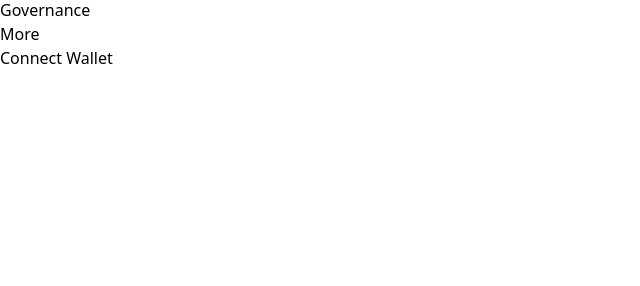
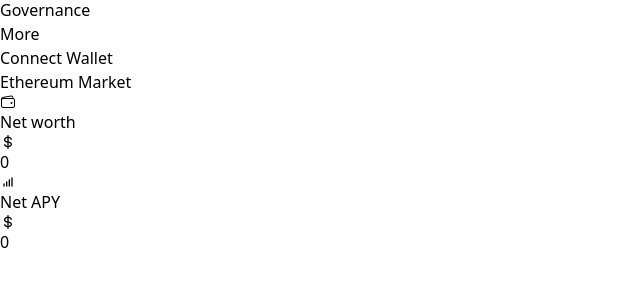
Before and after one commit to somyaranjan007/Dinance, a Next.js app in the folder client/: page / in a window 1280 px wide. Shown: the part 398-684 px from the top of the page, without its empty margins (0-640 px from the left). Built offline with nearby package versions, Linux system fonts and the light colour scheme.

Commit message:
content page create

```diff
--- a/client/src/components/Content/index.jsx
+++ b/client/src/components/Content/index.jsx
@@ -1,26 +1,40 @@
 import React from "react";
 import { IoWalletOutline } from "react-icons/io5";
 import { BiDollar } from "react-icons/bi";
+import { TbAntennaBars5 } from "react-icons/tb"
 import Logo from "@/assets/Logo.png";
 
 const Content = () => {
     return (
-        <div className="bg-[#10111c] text-white h-[300px] px-28 py-10">
-            {/* <h1 className="text-[30px] font-semibold">Ethereum Market</h1>
-            <div>
-                <div className="flex">
+        <div className="bg-[#10111c] text-white h-[250px] px-28 flex justify-center items-start flex-col">
+            <h1 className="text-[45px] font-semibold">Ethereum Market</h1>
+            <div className="py-3 flex items-center justify-start">
+                <div className="flex items-center">
                     <div className="border w-fit p-2 border-gray-500 rounded-lg flex items-center justify-center">
                         <IoWalletOutline className="text-[25px] text-gray-400"/>
                     </div>
-                    <div className="flex flex-col items-start">
+                    <div className="flex flex-col items-start pl-2">
                         <span className="text-[15px] text-gray-400 pl-1">Net worth</span>
                         <div className="flex items-center justify-start">
-                            <BiDollar />
-                            <h2>0</h2>
+                            <BiDollar className="text-[20px]"/>
+                            <h2 className="text-[20px]">0</h2>
                         </div>
                     </div>
                 </div>
-            </div> */}
+
+                <div className="flex items-center pl-10">
+                    <div className="border w-fit p-2 border-gray-500 rounded-lg flex items-center justify-center">
+                        <TbAntennaBars5 className="text-[25px] text-gray-400"/>
+                    </div>
+                    <div className="flex flex-col items-start pl-2">
+                        <span className="text-[15px] text-gray-400 pl-1">Net APY</span>
+                        <div className="flex items-center justify-start">
+                            <BiDollar className="text-[20px]"/>
+                            <h2 className="text-[20px]">0</h2>
+                        </div>
+                    </div>
+                </div>
+            </div>
         </div>
     )
 }
```
Also changed, not shown: 1 other file (tests, documents, lock files or other folders).
